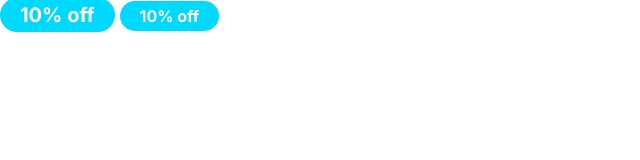
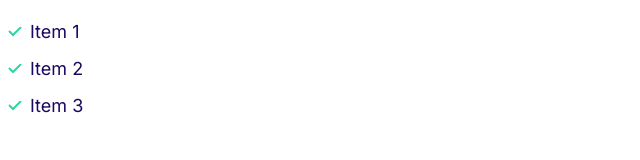
Before and after one commit to munirshahrbabaki/mushaki, a plain HTML site: page index.html in a window 1280 px wide. Shown: the whole page, without its empty margins (0-640 px from the left). Drawn offline with Linux system fonts and the light colour scheme.

Commit message:
defined list items

```diff
--- a/css/styles.css
+++ b/css/styles.css
@@ -94,3 +94,31 @@
 .badge--small {
   font-size: 1.6rem;
 }
+
+/* Lists */
+.list {
+  list-style: none;
+  padding-left: 0;
+  color: var(--color-headings);
+}
+
+.list--inline .list__item {
+  display: inline-block;
+  margin-right: 2rem;
+}
+
+.list--tick {
+  list-style-image: url(../images/tick.svg);
+  padding-left: 3rem;
+}
+
+.list--tick .list__item {
+  padding-left: 0.5rem;
+  margin-bottom: 1rem;
+}
+
+@media screen and (min-width: 1024px) {
+  .list--tick .list__item {
+    padding-left: 0;
+  }
+}
--- a/index.html
+++ b/index.html
@@ -15,7 +15,10 @@
     <title>Mushaki</title>
   </head>
   <body>
-    <span class="badge badge--secondary">10% off</span>
-    <span class="badge badge--secondary badge--small">10% off</span>
+    <ul class="list list--tick">
+      <li class="list__item">Item 1</li>
+      <li class="list__item">Item 2</li>
+      <li class="list__item">Item 3</li>
+    </ul>
   </body>
 </html>
```
Also changed, not shown: components/lists.html (added, +5 -0 lines), images/tick.svg (added).
